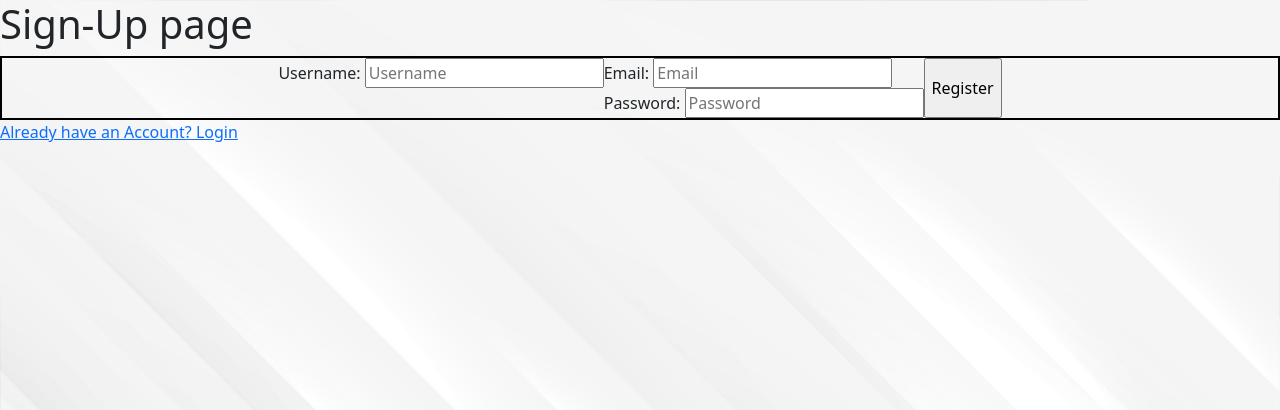
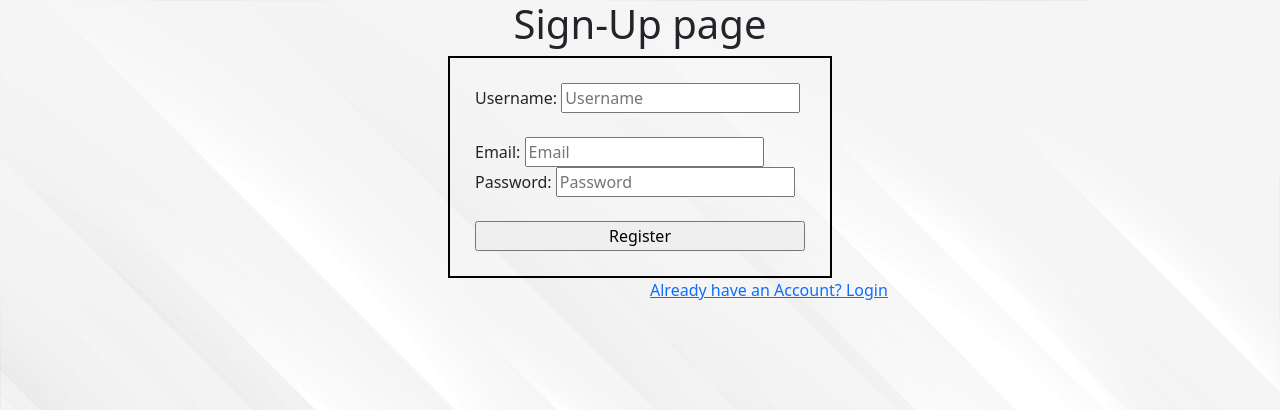
Before and after one commit to Thameem-20/DBMS-project, a Flask app: page /register in a window 1280 px wide. Shown: the top 410 px of the page. Run offline with Flask 3, Linux system fonts and the light colour scheme.

Commit message:
updated css

```diff
--- a/static/css/style.css
+++ b/static/css/style.css
@@ -54,8 +54,12 @@ body {
 .turfhead {
   text-align: center;
 }
-.parent{
+.parent {
+  width: 30%;
+  margin: auto auto;
   display: flex;
   justify-content: center;
   border: 2px solid black;
+  flex-direction: column;
+  padding: 25px;
 }
--- a/templates/register.html
+++ b/templates/register.html
@@ -1,7 +1,7 @@
 {% extends 'layout.html' %}
 {% block title %} Sign Up {% endblock title %}
 {% block body %}
-        <h1>Sign-Up page</h1>
+        <h1 class="turfhead" >Sign-Up page</h1>
         <form method="POST" action="">
             <div class="parent">
                 <div class="c1">
@@ -17,5 +17,5 @@
         </div>
     </div>
         </form>
-        <a href="{{url_for('login')}}">Already have an Account? Login</a>
+        <a style="margin-left: 650px;" href="{{url_for('login')}}">Already have an Account? Login</a>
     {% endblock body %}
```
